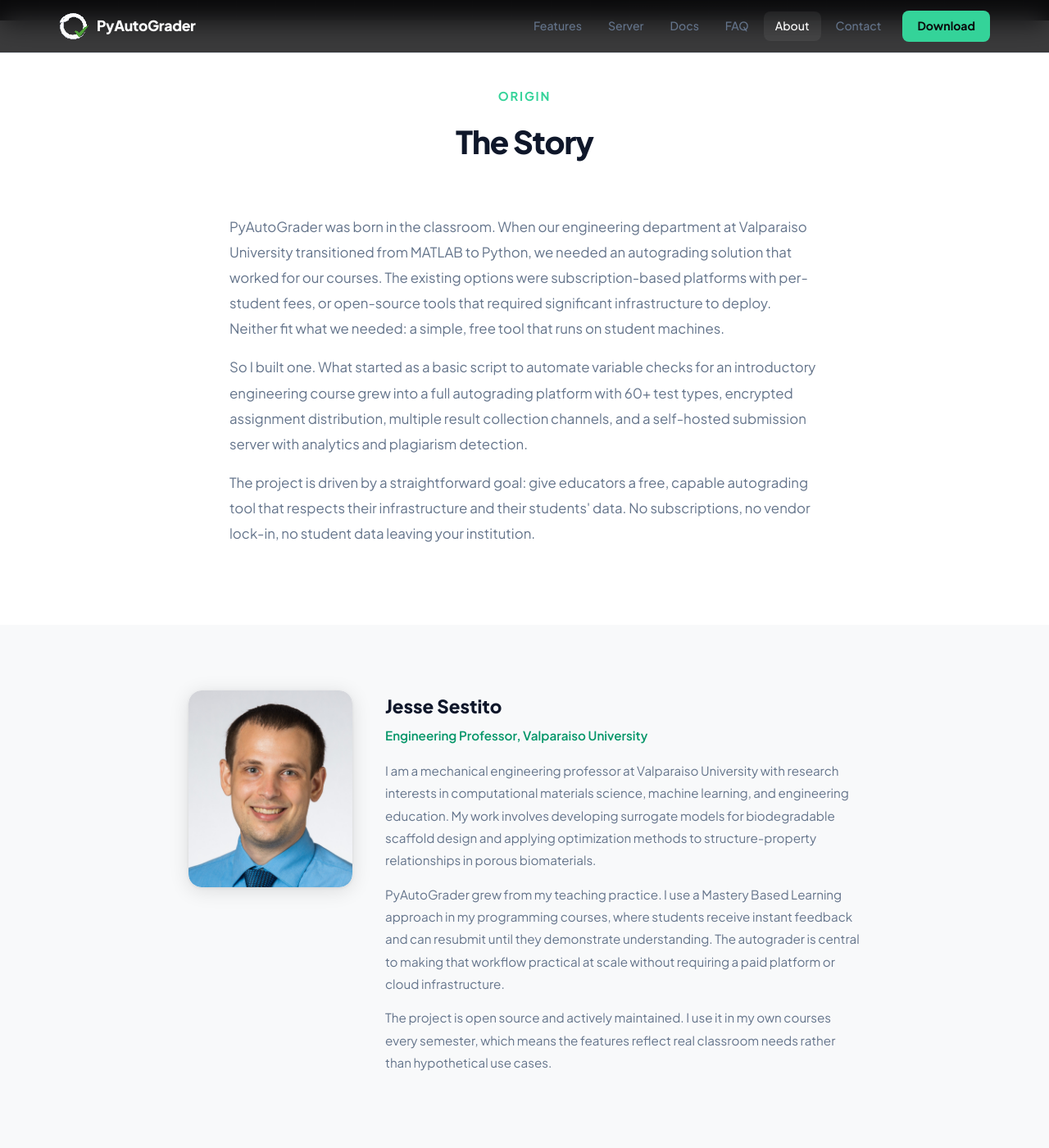
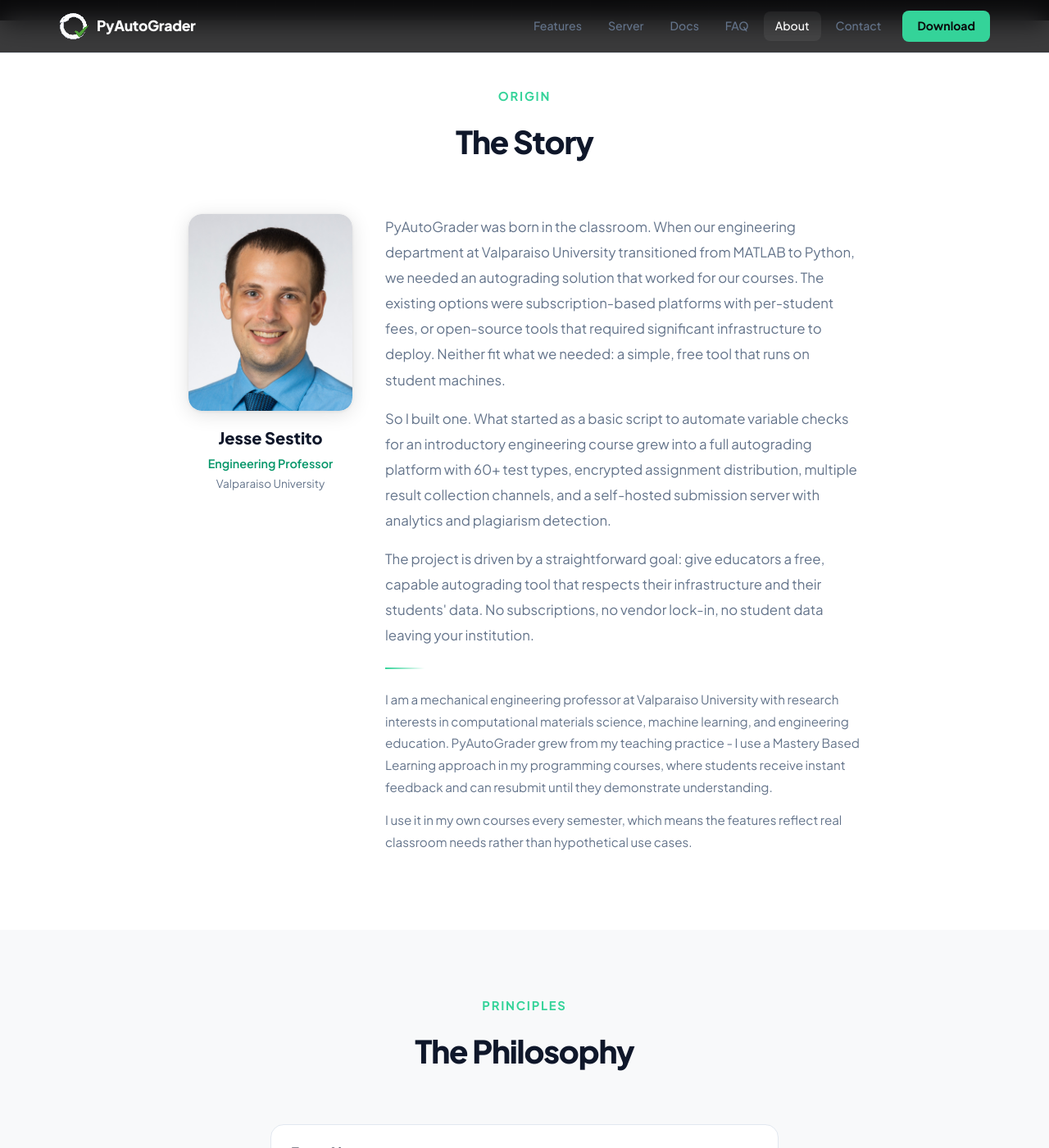
Before and after one commit to PyAutoGrader/pyautograder.github.io, a Jekyll site: the page built from _pages/about.md, in a window 1280 px wide and 1400 px high, scrolled down 272 px. Shown: the whole window at 82% size. Built offline with Jekyll 4.4.1, drawn with Linux system fonts in a browser that asks for light colours; some of the changed text lies outside the part shown.

Commit message:
About page redo

```diff
--- a/_pages/about.md
+++ b/_pages/about.md
@@ -12,72 +12,66 @@
   </div>
 </div>
 
-<!-- THE STORY -->
+<!-- ORIGIN (Combined Story + Bio) -->
 <section class="landing-section">
   <div class="container">
     <div class="section-header">
       <div class="section-eyebrow">Origin</div>
       <h2 class="section-title">The Story</h2>
     </div>
-    <div class="about-story">
-      <p>
-        PyAutoGrader was born in the classroom. When our engineering department at Valparaiso
-        University transitioned from MATLAB to Python, we needed an autograding solution that
-        worked for our courses. The existing options were subscription-based platforms with
-        per-student fees, or open-source tools that required significant infrastructure to deploy.
-        Neither fit what we needed: a simple, free tool that runs on student machines.
-      </p>
-      <p>
-        So I built one. What started as a basic script to automate variable checks for an
-        introductory engineering course grew into a full autograding platform with 60+ test types,
-        encrypted assignment distribution, multiple result collection channels, and a self-hosted
-        submission server with analytics and plagiarism detection.
-      </p>
-      <p>
-        The project is driven by a straightforward goal: give educators a free, capable autograding
-        tool that respects their infrastructure and their students' data. No subscriptions, no
-        vendor lock-in, no student data leaving your institution.
-      </p>
-    </div>
-  </div>
-</section>
-
-<!-- THE DEVELOPER -->
-<section class="landing-section landing-section--alt">
-  <div class="container">
     <div class="about-bio">
       <div class="about-photo-wrap">
         <div class="about-photo">
           <img src="{{ '/assets/images/jesse-sestito.png' | relative_url }}" alt="Jesse Sestito">
         </div>
+        <div class="about-photo-name">
+          <h3>Jesse Sestito</h3>
+          <div class="about-photo-role">Engineering Professor</div>
+          <div class="about-photo-university">Valparaiso University</div>
+        </div>
       </div>
       <div class="about-bio-text">
-        <h3>Jesse Sestito</h3>
-        <div class="about-bio-role">Engineering Professor, Valparaiso University</div>
-        <p>
-          I am a mechanical engineering professor at Valparaiso University with research interests
-          in computational materials science, machine learning, and engineering education. My work
-          involves developing surrogate models for biodegradable scaffold design and applying
-          optimization methods to structure-property relationships in porous biomaterials.
-        </p>
-        <p>
-          PyAutoGrader grew from my teaching practice. I use a Mastery Based Learning approach in
-          my programming courses, where students receive instant feedback and can resubmit until
-          they demonstrate understanding. The autograder is central to making that workflow
-          practical at scale without requiring a paid platform or cloud infrastructure.
-        </p>
-        <p>
-          The project is open source and actively maintained. I use it in my own courses every
-          semester, which means the features reflect real classroom needs rather than
-          hypothetical use cases.
-        </p>
+        <div class="about-origin-text">
+          <p>
+            PyAutoGrader was born in the classroom. When our engineering department at Valparaiso
+            University transitioned from MATLAB to Python, we needed an autograding solution that
+            worked for our courses. The existing options were subscription-based platforms with
+            per-student fees, or open-source tools that required significant infrastructure to deploy.
+            Neither fit what we needed: a simple, free tool that runs on student machines.
+          </p>
+          <p>
+            So I built one. What started as a basic script to automate variable checks for an
+            introductory engineering course grew into a full autograding platform with 60+ test types,
+            encrypted assignment distribution, multiple result collection channels, and a self-hosted
+            submission server with analytics and plagiarism detection.
+          </p>
+          <p>
+            The project is driven by a straightforward goal: give educators a free, capable autograding
+            tool that respects their infrastructure and their students' data. No subscriptions, no
+            vendor lock-in, no student data leaving your institution.
+          </p>
+        </div>
+        <div class="about-origin-divider"></div>
+        <div class="about-origin-bio">
+          <p>
+            I am a mechanical engineering professor at Valparaiso University with research interests
+            in computational materials science, machine learning, and engineering education.
+            PyAutoGrader grew from my teaching practice - I use a Mastery Based Learning approach in
+            my programming courses, where students receive instant feedback and can resubmit until
+            they demonstrate understanding.
+          </p>
+          <p>
+            I use it in my own courses every semester, which means the features reflect real
+            classroom needs rather than hypothetical use cases.
+          </p>
+        </div>
       </div>
     </div>
   </div>
 </section>
 
 <!-- PHILOSOPHY -->
-<section class="landing-section">
+<section class="landing-section landing-section--alt">
   <div class="container">
     <div class="section-header">
       <div class="section-eyebrow">Principles</div>
@@ -85,7 +79,6 @@
     </div>
     <div class="about-principles">
       <div class="about-principle">
-        <div class="about-principle-icon">💰</div>
         <h3>Free. Always.</h3>
         <p>
           Educators already face enough budget constraints. Grading tools should not add to them.
@@ -94,7 +87,6 @@
         </p>
       </div>
       <div class="about-principle">
-        <div class="about-principle-icon">🖥️</div>
         <h3>Real Skills</h3>
         <p>
           Students learn by setting up Python, managing packages, and running code on their own
@@ -103,7 +95,6 @@
         </p>
       </div>
       <div class="about-principle">
-        <div class="about-principle-icon">🔒</div>
         <h3>Your Data, Your Infrastructure</h3>
         <p>
           Grading results and student code stay on your institution's infrastructure. The
@@ -116,23 +107,25 @@
 </section>
 
 <!-- MASTERY BASED LEARNING -->
-<section class="landing-section landing-section--alt">
+<section class="landing-section">
   <div class="container">
     <div class="section-header">
       <div class="section-eyebrow">Pedagogy</div>
       <h2 class="section-title">Mastery Based Learning</h2>
     </div>
+    <div class="about-mastery-callout">
+      <p>
+        The core idea: students learn more effectively when they receive immediate, specific
+        feedback and can iterate until they demonstrate understanding - rather than submitting
+        once and receiving a grade days later.
+      </p>
+    </div>
     <div class="about-mastery">
       <p>
         This project grew from a Mastery Based Learning approach to teaching programming.
-        The core idea is that students learn more effectively when they receive immediate,
-        specific feedback and can iterate until they demonstrate understanding, rather than
-        submitting once and receiving a grade days later.
-      </p>
-      <p>
         PyAutoGrader supports this workflow directly. Students run the grader as many times as
         they want, see exactly which tests pass and fail, read targeted feedback on each failure,
-        and fix their code incrementally. The autograder is not just a grading tool; it is a
+        and fix their code incrementally. The autograder is not just a grading tool - it is a
         learning tool that helps students work toward mastery at their own pace.
       </p>
       <p>
@@ -149,10 +142,10 @@
 <section class="landing-section--free">
   <div class="container" style="text-align:center; position:relative;">
     <h2 style="font-size:clamp(1.6rem,3vw,2.2rem); font-weight:800; color:var(--white); margin-bottom:12px;">Get in Touch</h2>
-    <p style="color:var(--text-on-dark-muted); margin-bottom:28px; font-size:1.05rem; max-width:480px; margin-left:auto; margin-right:auto;">
+    <p class="about-cta-text">
       Have questions, feedback, or want to request a custom test type?
     </p>
-    <div style="display:flex; gap:16px; justify-content:center; flex-wrap:wrap;">
+    <div class="about-cta-actions">
       <a href="/contact/" class="btn btn-primary">Contact Us</a>
       <a href="/offline/" class="btn btn-outline" style="border-color:var(--emerald); color:var(--emerald);">Download PyAutoGrader</a>
     </div>
--- a/assets/css/main.css
+++ b/assets/css/main.css
@@ -1089,6 +1089,8 @@
 /* =============================================
    ABOUT PAGE
    ============================================= */
+
+/* Bio section - photo + text grid */
 .about-bio {
   display: grid;
   grid-template-columns: 200px 1fr;
@@ -1118,70 +1120,64 @@
   border-radius: var(--radius-lg);
 }
 
-.about-photo-icon {
-  font-size: 3rem;
-  opacity: 0.4;
-}
-
-.about-bio-text h3 {
-  font-size: 1.4rem;
+.about-photo-name {
+  margin-top: 16px;
+  text-align: center;
+}
+
+.about-photo-name h3 {
+  font-size: 1.25rem;
   font-weight: 800;
   color: var(--gray-900);
-  margin-bottom: 4px;
-}
-
-.about-bio-role {
-  font-size: 0.95rem;
+  margin-bottom: 2px;
+}
+
+.about-photo-role {
+  font-size: 0.9rem;
   color: var(--emerald-dark);
   font-weight: 600;
-  margin-bottom: 16px;
-}
-
-.about-bio-text p {
-  font-size: 0.95rem;
-  color: var(--text-muted);
-  line-height: 1.8;
-  margin-bottom: 14px;
-}
-
-.about-story {
-  max-width: 720px;
-  margin: 0 auto;
-}
-
-.about-story p {
+}
+
+.about-photo-university {
+  font-size: 0.85rem;
+  color: var(--text-muted);
+}
+
+.about-origin-text p {
   font-size: 1.05rem;
   color: var(--text-muted);
   line-height: 1.85;
   margin-bottom: 16px;
 }
 
+.about-origin-divider {
+  width: 48px;
+  height: 2px;
+  background: linear-gradient(to right, var(--emerald), transparent);
+  margin: 24px 0;
+}
+
+.about-origin-bio p {
+  font-size: 0.95rem;
+  color: var(--gray-500);
+  line-height: 1.75;
+  margin-bottom: 14px;
+}
+
+/* Philosophy - minimal stacked cards */
 .about-principles {
-  display: grid;
-  grid-template-columns: repeat(3, 1fr);
-  gap: 24px;
-  max-width: 960px;
+  display: flex;
+  flex-direction: column;
+  gap: 12px;
+  max-width: 620px;
   margin: 0 auto;
 }
 
 .about-principle {
-  text-align: center;
-  padding: 32px 24px;
+  padding: 20px 24px;
   background: var(--white);
   border: 1.5px solid var(--gray-200);
   border-radius: var(--radius-lg);
-  transition: all var(--transition);
-}
-
-.about-principle:hover {
-  border-color: var(--border-hover);
-  box-shadow: var(--shadow);
-  transform: translateY(-2px);
-}
-
-.about-principle-icon {
-  font-size: 2rem;
-  margin-bottom: 14px;
 }
 
 .about-principle h3 {
@@ -1196,6 +1192,24 @@
   color: var(--text-muted);
   line-height: 1.65;
   margin: 0;
+}
+
+/* Mastery - callout + flowing prose */
+.about-mastery-callout {
+  border-left: 3px solid var(--emerald);
+  padding: 16px 24px;
+  background: rgba(52, 211, 153, 0.04);
+  border-radius: 0 var(--radius) var(--radius) 0;
+  max-width: 720px;
+  margin: 0 auto 28px;
+}
+
+.about-mastery-callout p {
+  font-size: 1.05rem;
+  color: var(--gray-700);
+  line-height: 1.8;
+  margin: 0;
+  font-style: italic;
 }
 
 .about-mastery {
@@ -1211,11 +1225,30 @@
   margin-bottom: 16px;
 }
 
+/* About page CTA */
+.about-cta-text {
+  font-size: 1.05rem;
+  color: var(--text-on-dark-muted);
+  margin-bottom: 28px;
+  max-width: 480px;
+  margin-left: auto;
+  margin-right: auto;
+}
+
+.about-cta-actions {
+  display: flex;
+  gap: 16px;
+  justify-content: center;
+  flex-wrap: wrap;
+}
+
 @media (max-width: 900px) {
   .about-bio { grid-template-columns: 1fr; justify-items: center; }
   .about-photo-wrap { position: static; }
   .about-bio-text { text-align: center; }
-  .about-principles { grid-template-columns: 1fr; }
+  .about-origin-text { text-align: center; }
+  .about-origin-bio { text-align: center; }
+  .about-origin-divider { margin: 24px auto; }
 }
 
 /* =============================================
```
